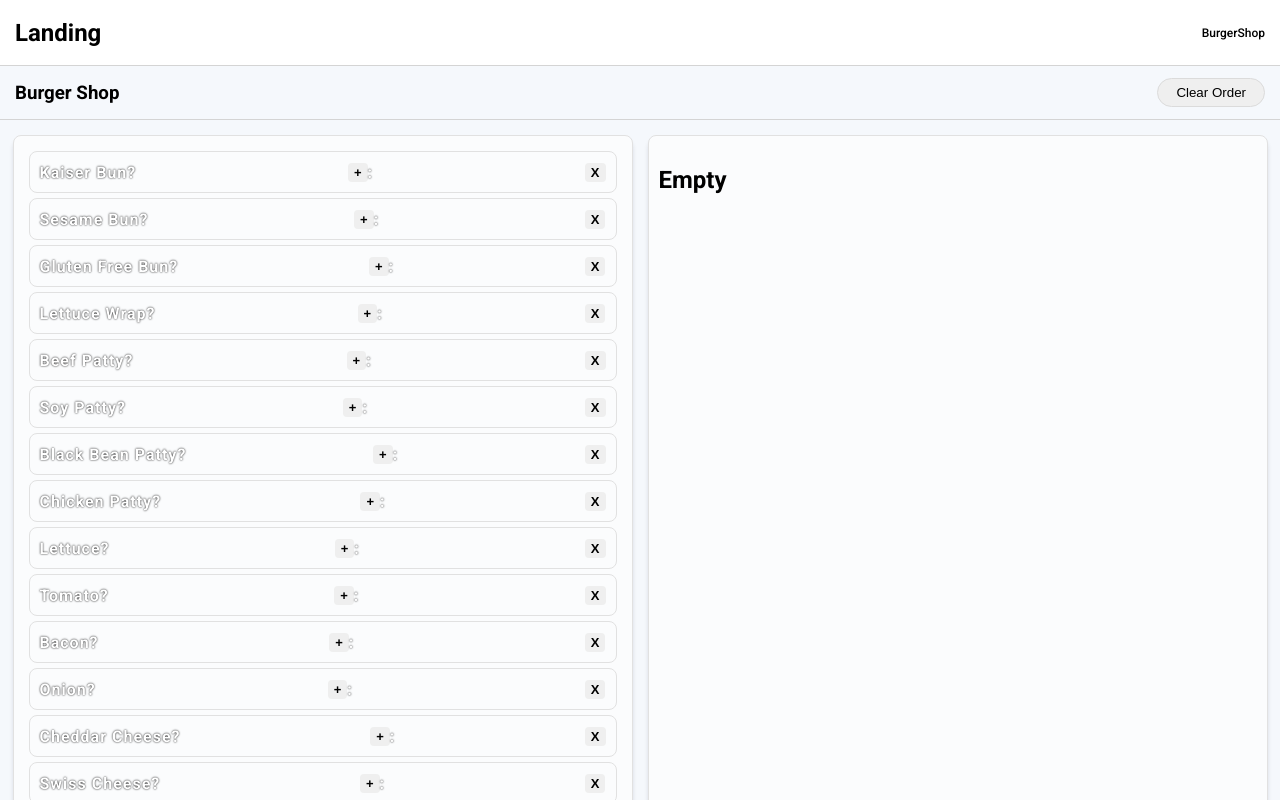
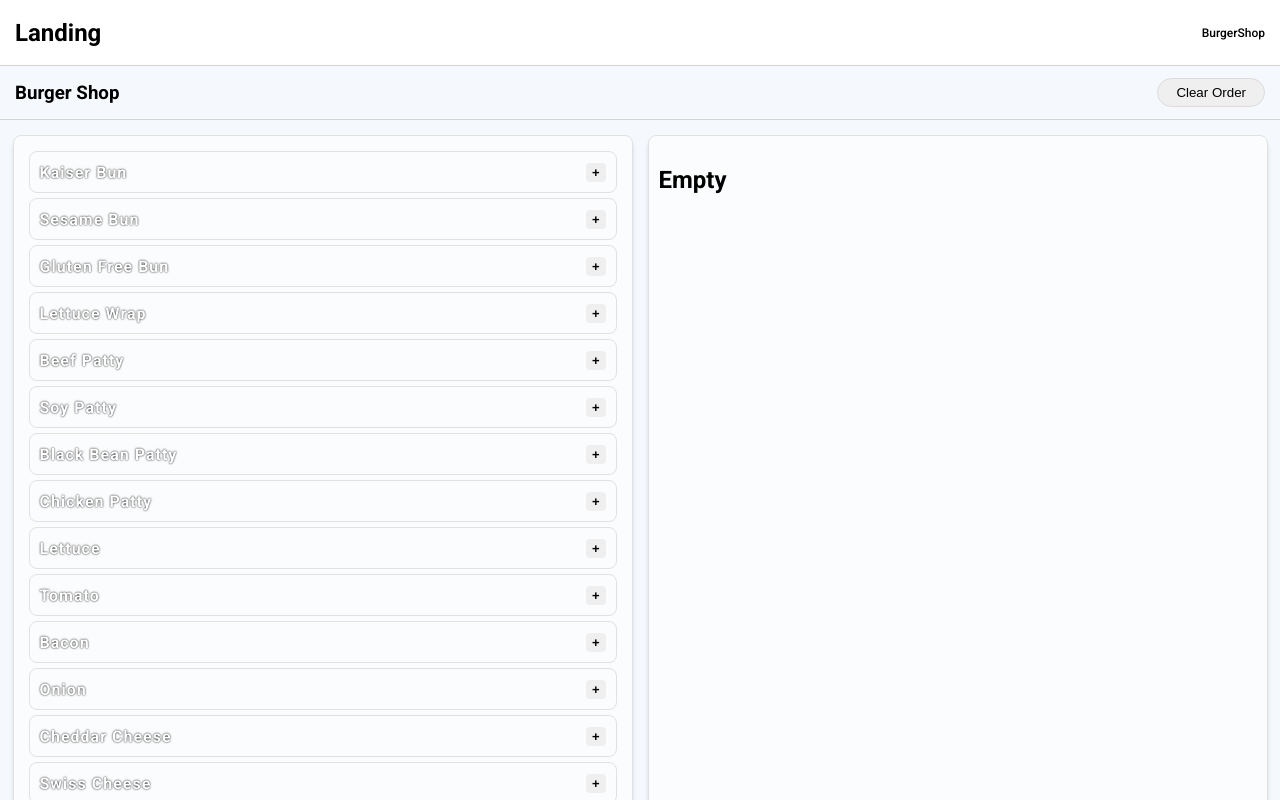
Before and after one commit to b-delacruz/reactville, a React (Create React App) app: page /burgers in a window 1280 px wide. Built offline with nearby package versions, Linux system fonts and the light colour scheme; a web font is replaced by a local one.

Commit message:
add ternary for plus minus buttons

```diff
--- a/src/Components/BurgerShop/Ingredient.jsx
+++ b/src/Components/BurgerShop/Ingredient.jsx
@@ -3,8 +3,10 @@ const Ingredient = (props) => {
 	return (
 		<li>
 			{props.ingredient.name}
+			{props.isList
 				?<button>+</button>
 				:<button>X</button>
+			}
 		</li>
 	)
 }
```
